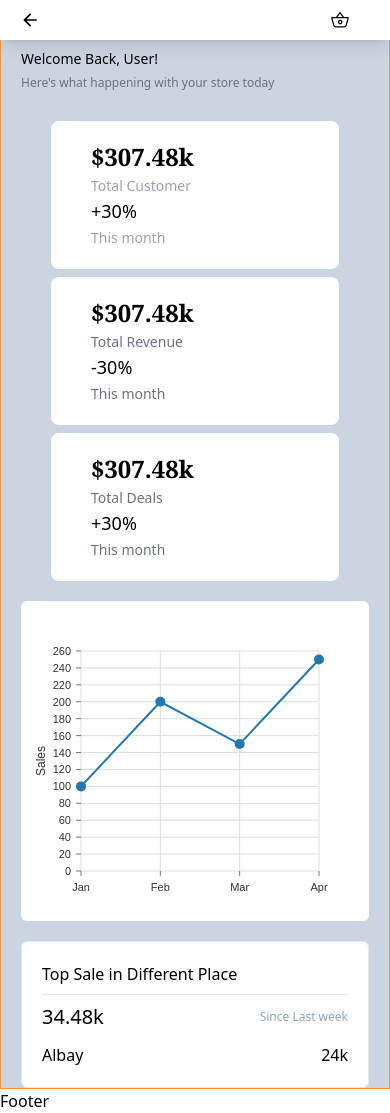
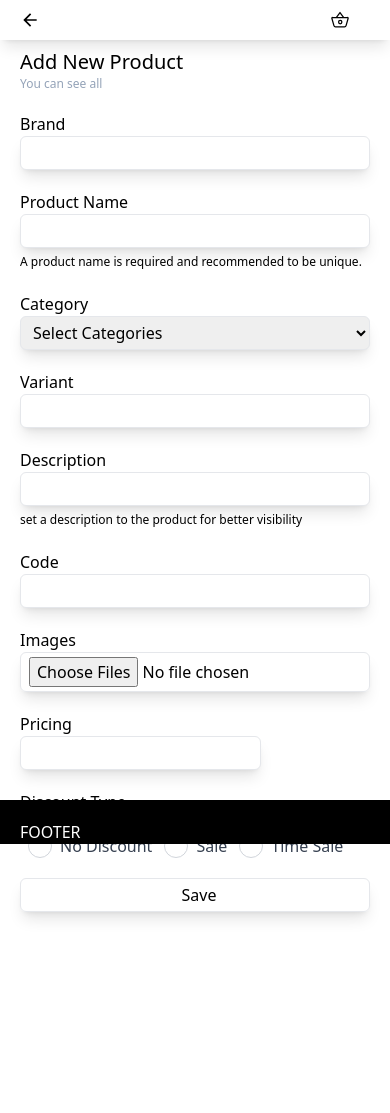
Before and after one commit to AceMalto/ecommerce, a React (Vite) app in the folder frontend/: page / in a window 390 px wide. After the commit the page ends 980 px from the top, so only its background shows below. Built offline with nearby package versions, Linux system fonts and the light colour scheme.

Commit message:
not responsive yet

```diff
--- a/frontend/src/App.jsx
+++ b/frontend/src/App.jsx
@@ -3,6 +3,7 @@ import Home from "./pages/Home"
 import Navbar from "./components/Navbar"
 import Dashboard from "./pages/Dashboard"
 import Footer from "./pages/Footer"
+import AddProducts from "./components/AddProducts"
 
 function App() {
 
@@ -10,7 +11,7 @@ function App() {
     <BrowserRouter>
       <Navbar />
       <Routes>
-        <Route path="/" element={<Dashboard/>} />
+        <Route path="/" element={<AddProducts/>} />
       </Routes>
       <Footer/>
     </BrowserRouter>
--- /dev/null
+++ b/frontend/src/components/AddProducts.jsx
@@ -0,0 +1,192 @@
+import React, { useEffect, useState } from 'react'
+
+
+const AddProducts = () => {
+    const [discountType, setDiscountType] = useState("");
+    const [timeSaleTime, setTimeSaleTime] = useState(""); // Store time (HH:MM)
+
+    const [timePeriod, setTimePeriod] = useState("AM"); // Store AM/PM
+    const [availableQuantity, setAvailableQuantity] = useState(500);
+    const [timeSaleQuantity, setTimeSaleQuantity] = useState("");
+
+    // Function to handle the quantity limit
+    const handleQuantityChange = (e) => {
+        const value = Number(e.target.value);
+        if (value >= 1 && value <= availableQuantity) {
+            setTimeSaleQuantity(value);
+        } else {
+            alert(`You must set a value between 1 and ${availableQuantity} pcs.`);
+        }
+    };
+    return (
+        <div className='flex-wrap p-5 pt-12 space-y-5 mb-12'>
+            <div className=''>
+                <h1 className=' font-medium text-xl'>
+                    Add New Product
+                </h1>
+                <p className=' text-slate-400 text-xs'>
+                    You can see all
+                </p>
+            </div>
+
+            <form action="">
+                <div className='flex flex-col space-y-5'>
+                    <div className='block items-center md:flex '>
+                        <h1 className=' '>Brand</h1>
+                        <input type="text" className='w-full border rounded-md shadow-lg py-1 pl-2'/>
+                    </div>
+
+                    <div className='block items-center md:flex'>
+                        <h1>Product Name</h1>
+                        <input type="text" className='w-full border rounded-md shadow-lg py-1 pl-2'/>
+                        <span className=' text-xs'>A product name is required and recommended to be unique.</span>
+                    </div>
+
+                    <div className='block items-center md:flex'>
+                        <h1>Category</h1>
+                        <select name="" id="" className='w-full border rounded-md shadow-lg py-1 pl-2'>
+                            <option value="Select Categories" default>Select Categories</option>
+                        </select>
+                    </div>
+
+                    <div className='block items-center md:flex'>
+                        <h1>Variant</h1>
+                        <input type="text" className='w-full border rounded-md shadow-lg py-1 pl-2'/>
+                    </div>
+
+                    <div className='block items-center md:flex'>
+                        <h1>Description</h1>
+                        <input type="text" name="" id="" className='w-full border rounded-md shadow-lg py-1 pl-2'/>
+                        <span className=' text-xs'>set a description to the product for better visibility</span>
+                    </div>
+
+                    <div className='block items-center md:flex'>
+                        <h1>Code</h1>
+                        <input type="text" className='w-full border rounded-md shadow-lg py-1 pl-2'/>
+                    </div>
+
+                    <div className='block items-center md:flex'>
+                        <h1>Images</h1>
+                        <input type="file" className='w-full border rounded-md shadow-lg py-1 pl-2' multiple/>
+                    </div>
+
+
+                    <div className='block items-center md:flex'>
+                        <h1>Pricing</h1>
+                        <input type="text" className='border rounded-md shadow-lg py-1 pl-2'/>
+                    </div>
+
+                    <h1>Discount Type</h1>
+                    <div className='flex flex-wrap gap-1'>
+                        <label class="flex items-center space-x-2">
+                            <input
+                            type="radio"
+                            name="discountType"
+                            value="noSale"
+                            class="peer hidden"
+                            onChange={() => setDiscountType("noSale")}
+                            />
+                            <span class="w-6 h-6 rounded-full border border-gray-300 peer-checked:bg-red-500"></span>
+                            <span class="text-gray-700">No Discount</span>
+                        </label>
+                        <label class="flex items-center space-x-2">
+                            <input
+                            type="radio"
+                            name="discountType"
+                            value="Sale"
+                            class="peer hidden"
+                            onChange={() => setDiscountType("Sale")}
+                            />
+                            <span class="w-6 h-6 rounded-full border border-gray-300 peer-checked:bg-red-500"></span>
+                            <span class="text-gray-700">Sale</span>
+                        </label>
+                        <label class="flex items-center space-x-2">
+                            <input
+                            type="radio"
+                            name="discountType"
+                            value="timeSale"
+                            class="peer hidden"
+                            onChange={() => setDiscountType("TimeSale")}
+                            />
+                            <span class="w-6 h-6 rounded-full border border-gray-300 peer-checked:bg-red-500"></span>
+                            <span class="text-gray-700">Time Sale</span>
+                        </label>
+                    </div>
+                    {
+                        discountType === "noSale" && (
+                            <div>
+
+                            </div>
+                        )
+                    }
+                    {
+                        discountType === "Sale" && (
+                            <div>
+                                <input type="text" name='discountType'  className='w-full border rounded-md shadow-lg py-1 pl-2' placeholder='Sale Amount'/>
+                                <span className=' text-xs '>note that it will not automatic set to no Discount this is manually set</span>
+                            </div>
+                        )
+                    }
+                    {discountType === "TimeSale" && (
+                        <div className="mt-4 space-y-3">
+                            {/* Time Input */}
+                            <div>
+                                <label className="block text-gray-700 font-semibold">Set Time:</label>
+                                <div className="flex gap-2">
+                                    <input
+                                        type="time"
+                                        name="timeSaleTime"
+                                        className="border rounded-md px-2 py-1 w-full outline-none"
+                                        value={timeSaleTime}
+                                        onChange={(e) => setTimeSaleTime(e.target.value)}
+                                    />
+                                    {/* AM/PM Dropdown */}
+                                    <select
+                                        className="border rounded-md px-2 py-1 outline-none"
+                                        value={timePeriod}
+                                        onChange={(e) => setTimePeriod(e.target.value)}
+                                    >
+                                        <option value="AM">AM</option>
+                                        <option value="PM">PM</option>
+                                    </select>
+                                </div>
+                            </div>
+
+                            {/* Quantity Limit Input */}
+                            <div>
+                                <label className="block text-gray-700 font-semibold">
+                                    Set Quantity Limit (Max: {availableQuantity} pcs):
+                                </label>
+                                <input
+                                    type="number"
+                                    name="timeSaleQuantity"
+                                    className="border rounded-md px-2 py-1 w-full outline-none"
+                                    placeholder="Enter Quantity Limit"
+                                    value={timeSaleQuantity}
+                                    onChange={handleQuantityChange}
+                                    min="1"
+                                    max={availableQuantity}
+                                />
+                            </div>
+                        </div>
+                    )}
+
+                    {/* Debugging - Display Selected Time */}
+                    {discountType === "TimeSale" && timeSaleTime && (
+                        <p className="mt-4 text-gray-700 font-semibold">
+                            🕒 Time Sale starts at: {timeSaleTime} {timePeriod}
+                        </p>
+                    )}
+
+                    <div className=''>
+                        <button className='w-full border rounded-md shadow-lg py-1 pl-2'>
+                            Save
+                        </button>
+                    </div>
+                </div>
+            </form>
+        </div>
+    )
+}
+
+export default AddProducts
--- a/frontend/src/pages/Dashboard.jsx
+++ b/frontend/src/pages/Dashboard.jsx
@@ -129,7 +129,7 @@ const Dashboard = () => {
             </div> */}
             {/* datagrid for product end */}
 
-            <div className='pt-5'>
+            <div className='pt-5 mb-5'>
                 {/* top sale in municipal start */}
                 <div className='bg-white px-5 py-5 rounded-md border w-full'>
                     <h1 className=' font-medium'>
--- a/frontend/src/pages/Footer.jsx
+++ b/frontend/src/pages/Footer.jsx
@@ -2,7 +2,11 @@ import React from 'react'
 
 const Footer = () => {
     return (
-        <div>Footer</div>
+        <div className='fixed bottom-0 w-screen px-5 pt-5 bg-black'>
+            <div>
+                <h1 className='text-white'>FOOTER</h1>
+            </div>
+        </div>
     )
 }
 
```
